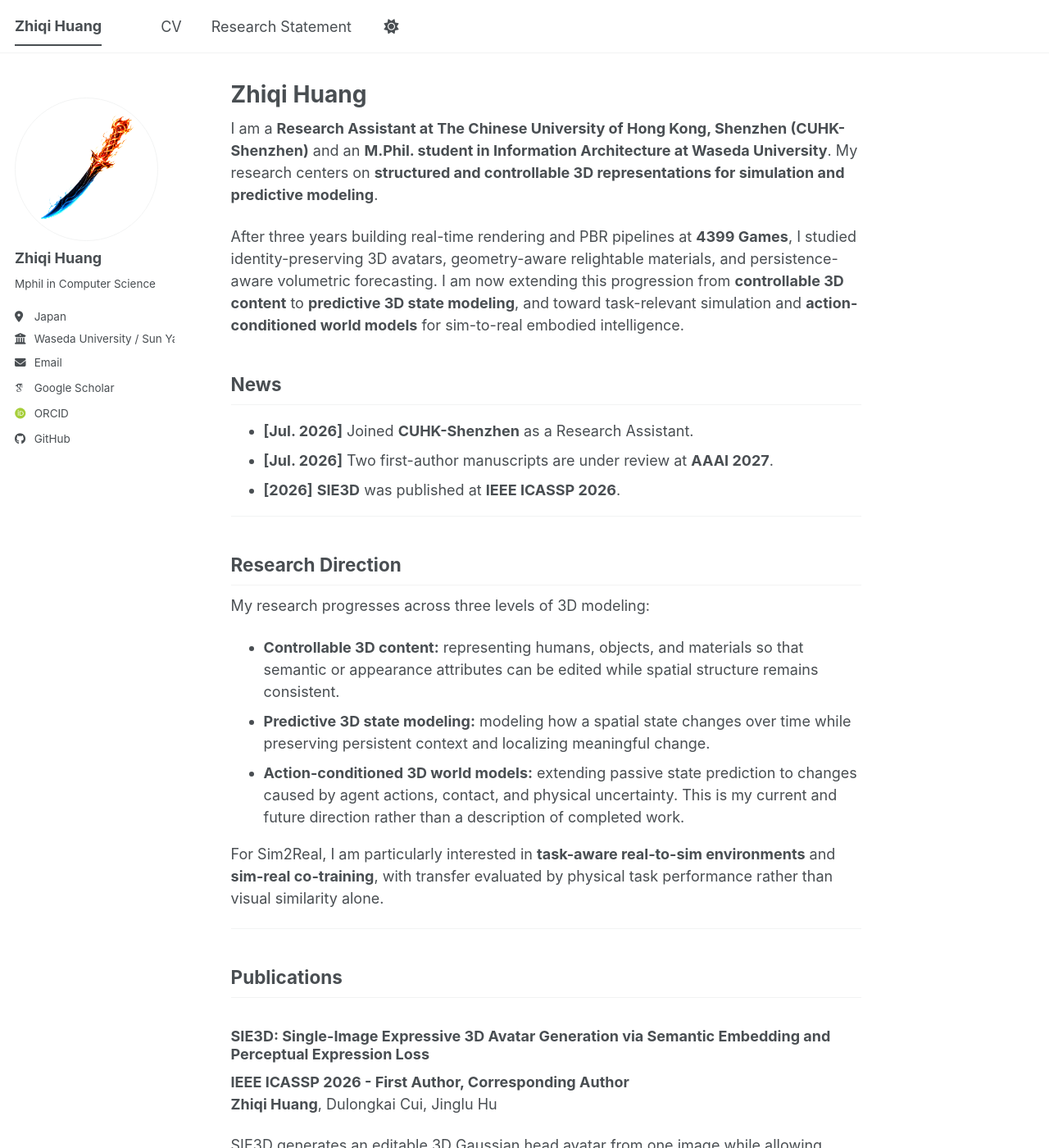
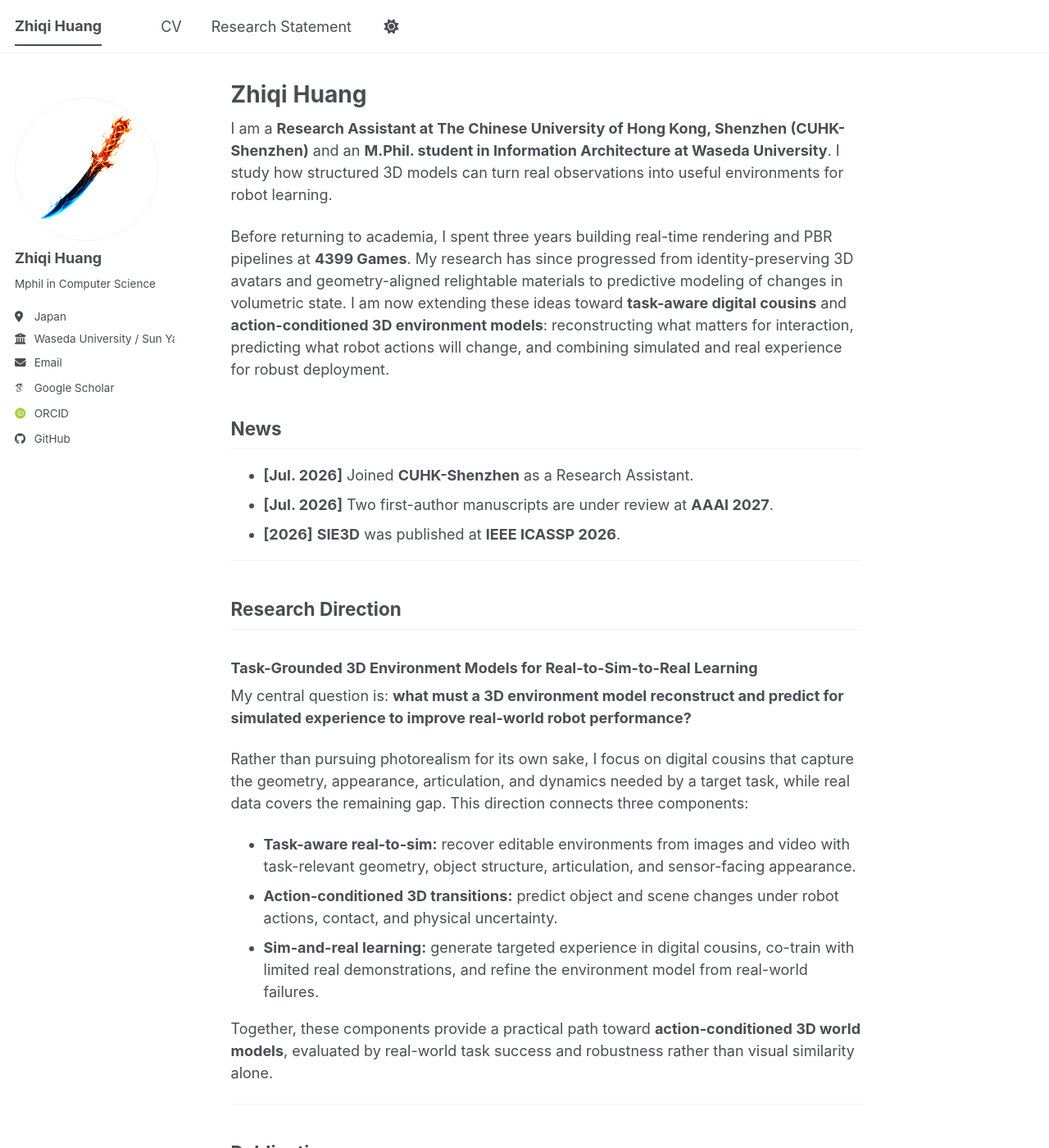
Before and after one commit to huang-zhiqi/huang-zhiqi.github.io, a Jekyll site: the page built from _pages/about.md, in a window 1280 px wide and 1400 px high. Shown: the whole window at 82% size. Built offline with Jekyll 4.4.1, drawn with Linux system fonts in a browser that asks for light colours; some web fonts are replaced; a script bundle is joined from its source files by our own code; library files that are not in the unit come from our copies; some of the changed text lies outside the part shown.

Commit message:
修改主页

```diff
--- a/_pages/about.md
+++ b/_pages/about.md
@@ -1,16 +1,16 @@
 ---
 permalink: /
 title: "Zhiqi Huang"
-excerpt: "Zhiqi Huang"
+excerpt: "Task-grounded 3D environment models for real-to-sim-to-real robot learning"
 author_profile: true
 redirect_from:
   - /about/
   - /about.html
 ---
 
-I am a **Research Assistant at The Chinese University of Hong Kong, Shenzhen (CUHK-Shenzhen)** and an **M.Phil. student in Information Architecture at Waseda University**. My research centers on **structured and controllable 3D representations for simulation and predictive modeling**.
+I am a **Research Assistant at The Chinese University of Hong Kong, Shenzhen (CUHK-Shenzhen)** and an **M.Phil. student in Information Architecture at Waseda University**. I study how structured 3D models can turn real observations into useful environments for robot learning.
 
-After three years building real-time rendering and PBR pipelines at **4399 Games**, I studied identity-preserving 3D avatars, geometry-aware relightable materials, and persistence-aware volumetric forecasting. I am now extending this progression from **controllable 3D content** to **predictive 3D state modeling**, and toward task-relevant simulation and **action-conditioned world models** for sim-to-real embodied intelligence.
+Before returning to academia, I spent three years building real-time rendering and PBR pipelines at **4399 Games**. My research has since progressed from identity-preserving 3D avatars and geometry-aligned relightable materials to predictive modeling of changes in volumetric state. I am now extending these ideas toward **task-aware digital cousins** and **action-conditioned 3D environment models**: reconstructing what matters for interaction, predicting what robot actions will change, and combining simulated and real experience for robust deployment.
 
 ## News
 
@@ -22,13 +22,17 @@ After three years building real-time rendering and PBR pipelines at **4399 Games
 
 ## Research Direction
 
-My research progresses across three levels of 3D modeling:
+### Task-Grounded 3D Environment Models for Real-to-Sim-to-Real Learning
 
-* **Controllable 3D content:** representing humans, objects, and materials so that semantic or appearance attributes can be edited while spatial structure remains consistent.
-* **Predictive 3D state modeling:** modeling how a spatial state changes over time while preserving persistent context and localizing meaningful change.
-* **Action-conditioned 3D world models:** extending passive state prediction to changes caused by agent actions, contact, and physical uncertainty. This is my current and future direction rather than a description of completed work.
+My central question is: **what must a 3D environment model reconstruct and predict for simulated experience to improve real-world robot performance?**
 
-For Sim2Real, I am particularly interested in **task-aware real-to-sim environments** and **sim-real co-training**, with transfer evaluated by physical task performance rather than visual similarity alone.
+Rather than pursuing photorealism for its own sake, I focus on digital cousins that capture the geometry, appearance, articulation, and dynamics needed by a target task, while real data covers the remaining gap. This direction connects three components:
+
+* **Task-aware real-to-sim:** recover editable environments from images and video with task-relevant geometry, object structure, articulation, and sensor-facing appearance.
+* **Action-conditioned 3D transitions:** predict object and scene changes under robot actions, contact, and physical uncertainty.
+* **Sim-and-real learning:** generate targeted experience in digital cousins, co-train with limited real demonstrations, and refine the environment model from real-world failures.
+
+Together, these components provide a practical path toward **action-conditioned 3D world models**, evaluated by real-world task success and robustness rather than visual similarity alone.
 
 ---
 
@@ -39,7 +43,7 @@ For Sim2Real, I am particularly interested in **task-aware real-to-sim environme
 **IEEE ICASSP 2026 - First Author, Corresponding Author**<br>
 **Zhiqi Huang**, Dulongkai Cui, Jinglu Hu
 
-SIE3D generates an editable 3D Gaussian head avatar from one image while allowing natural-language control over expression and accessories. It combines identity, text semantics, and an explicit perceptual expression objective to improve expression alignment while preserving the subject's identity. This work established my foundation in controllable 3D content and multimodal 3D representation.
+SIE3D generates an editable 3D Gaussian head avatar from one image with natural-language control over expression and accessories. By combining identity conditioning, text semantics, and perceptual expression guidance, it established my foundation in controllable 3D representation and identity-consistent editing.
 
 <a class="pub-link" href="https://huang-zhiqi.github.io/SIE3D/">Project Page</a>
 <a class="pub-link" href="https://doi.org/10.1109/ICASSP55912.2026.11462135">IEEE Xplore</a>
@@ -48,8 +52,8 @@ SIE3D generates an editable 3D Gaussian head avatar from one image while allowin
 
 ### Manuscripts Under Review
 
-* **Controllable PBR material generation from long-form descriptions** - *First author; AAAI 2027 under review.* Generates relightable PBR channels by retaining detailed material specifications and routing them with surface geometry. This work extends controllable 3D content from digital humans to object appearance and contributes to simulation-ready assets.
-* **Deform-then-edit forecasting for longitudinal 3D CT** - *First author; AAAI 2027 under review.* Forecasts localized volumetric change while explicitly preserving stable surrounding anatomy. Developed for medical imaging, it advances my work from controllable 3D content toward predictive 3D state modeling; it does not include action conditioning or physical interaction.
+* **Controllable PBR material generation from long-form descriptions** - *First author; AAAI 2027 under review.* Generates relightable PBR channels by retaining detailed material specifications and routing them with surface geometry. It extends controllable 3D modeling from humans to geometry-aligned, physically based object appearance, with relevance to the visual-observation side of real-to-sim.
+* **Deform-then-edit forecasting for longitudinal 3D CT** - *First author; AAAI 2027 under review.* Forecasts localized volumetric change while preserving stable anatomy. Although developed for medical imaging, it contributes a transition-modeling perspective - anchor the current 3D state, deform what persists, and localize what changes - without claiming action conditioning in the current model.
 
 ---
 
```
